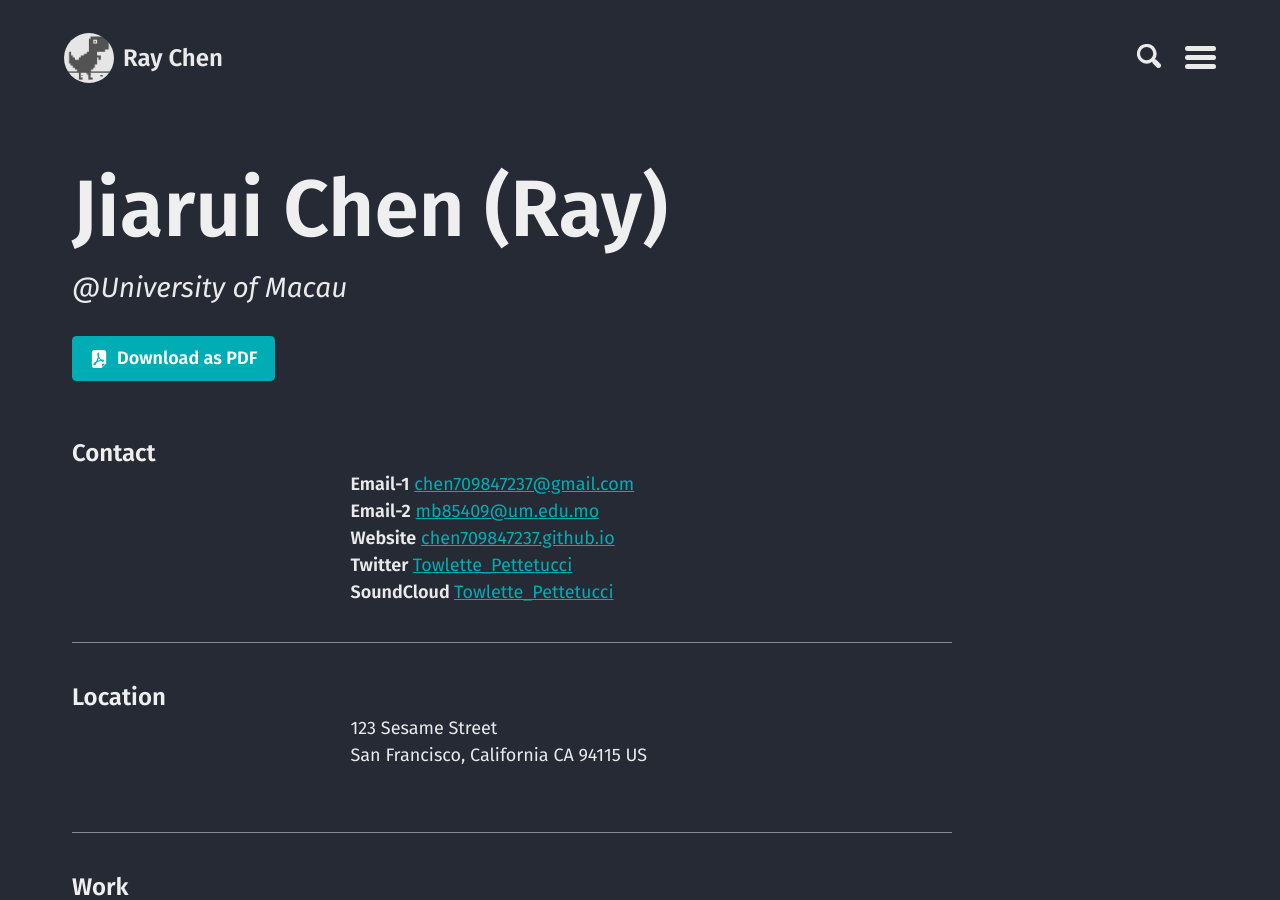
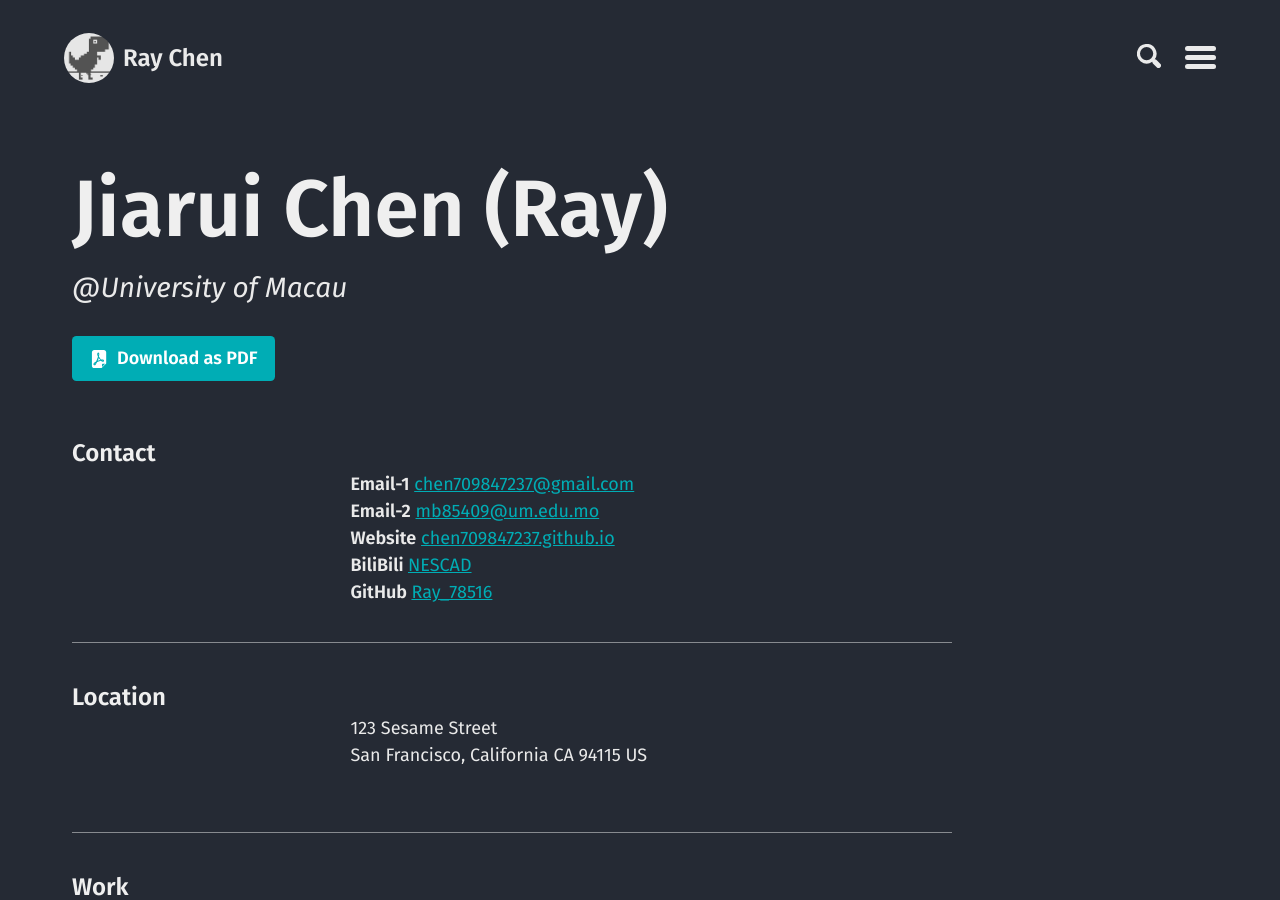
Before and after one commit to chen709847237/chen709847237, a Jekyll site: the page built from cv.md, in a window 1280 px wide and 900 px high. Built offline with Jekyll 4.4.1, drawn with Linux system fonts in a browser that asks for light colours.

Commit message:
Update cv.json

```diff
--- a/_data/cv.json
+++ b/_data/cv.json
@@ -17,14 +17,14 @@
     },
     "profiles": [
       {
-        "network": "Twitter",
-        "username": "Towlette_Pettetucci",
-        "url": "https://twitter.com/Towlette_Pettetucci"
+        "network": "BiliBili",
+        "username": "NESCAD",
+        "url": "https://space.bilibili.com/4624387"
       },
       {
-        "network": "SoundCloud",
-        "username": "Towlette_Pettetucci",
-        "url": "https://soundcloud.com/Towlette_Pettetucci"
+        "network": "GitHub",
+        "username": "Ray_78516",
+        "url": "https://github.com/chen709847237"
       }
     ]
   },
```
